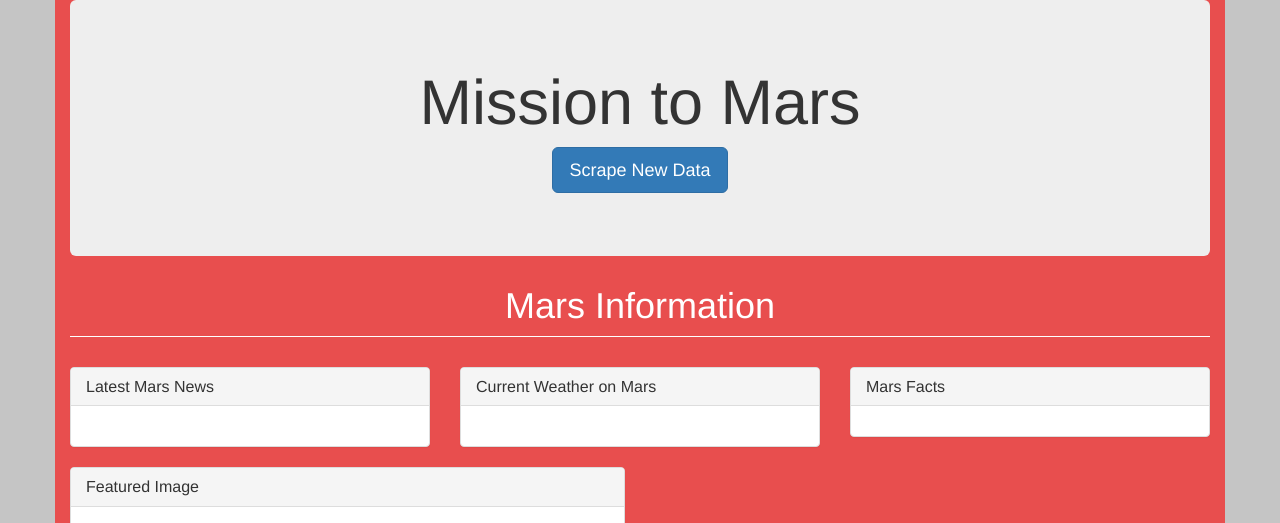
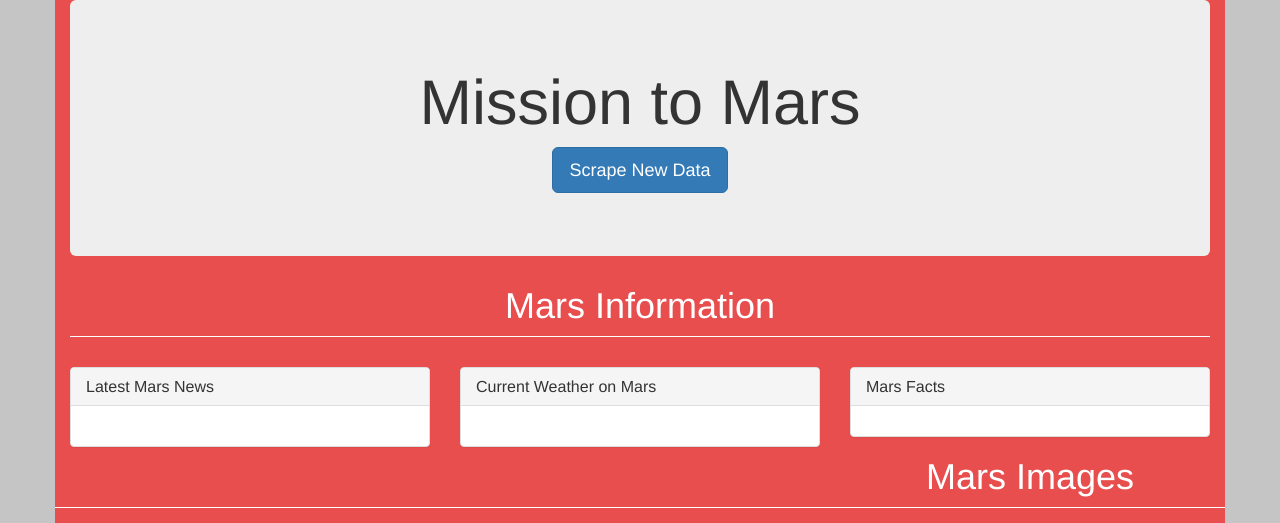
Before and after one commit to kfarner92/scraping-mission-to-mars, a Flask app: template Templates/index.html in a window 1280 px wide. Shown: the top 523 px of the page. Run offline with Flask 2, Linux system fonts and the light colour scheme; the template is opened without the code that fills it, so the values that code supplies are empty; some libraries are stand-ins or nearby versions.

```diff
--- a/Templates/index.html
+++ b/Templates/index.html
@@ -51,7 +51,10 @@
                         </table>
                     </div>
                 </div>
-            </div>
+            </div
+            ><h1 style="color:white; text-align:center; margin-bottom:30px; border-bottom:1px solid white; padding-bottom:10px;">
+            Mars Images
+            </h1>
             <div class="col-md-6">
                 <div class="panel panel-default">
                     <div class="panel-heading">
@@ -63,7 +66,6 @@
                 </div>
             </div>
         </div>
-
     </div>
 </body>
 
--- a/app.py
+++ b/app.py
@@ -22,6 +22,7 @@ def scrape():
 #  create route that renders index.html template
 @app.route("/")
 def index():
+#if there is there is an error running because mongo is empty run this code first without the [0] index. Add it back after running once.
     mars_data = list(db.collection.find())[0]
     return render_template("index.html", mars_data=mars_data)
 
--- a/scrape_mars.py
+++ b/scrape_mars.py
@@ -13,6 +13,7 @@ def init_browser():
     return Browser("chrome", **executable_path, headless = False)
 
 def scrape():
+    # browser = Browser("chrome")
     browser = init_browser()
     mars_data = {}
 
```
Also changed, not shown: 1 other file.
